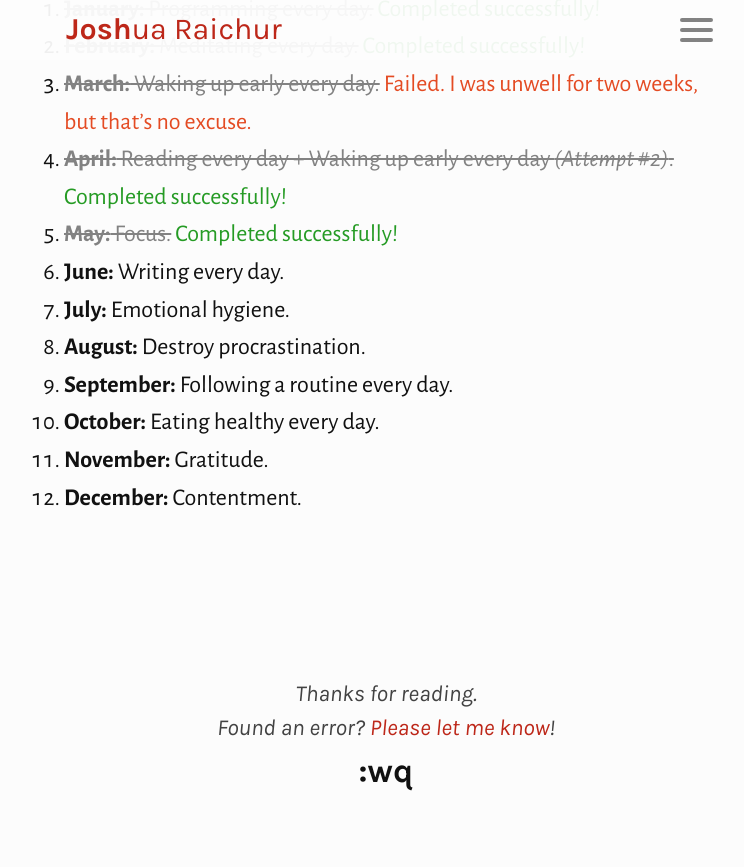
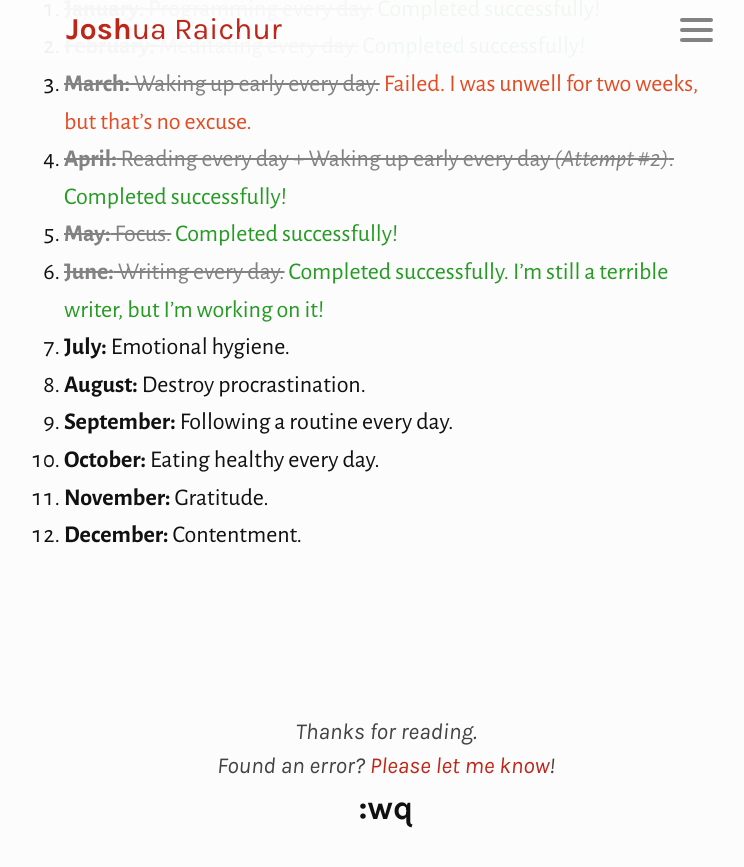
Before and after one commit to JEKYLL-WEB-TEMPLATES/raichur.github.io, a Jekyll site: the page built from _posts/2015-01-03-habits-2015.md, in a window 1280 px wide and 900 px high, scrolled down 525 px. Shown: the top 867 px of the window, without its empty margins (254-998 px from the left). Built offline with Jekyll 4.4.1, drawn with Linux system fonts in a browser that asks for light colours.

Commit message:
Update: Habits post

```diff
--- a/_posts/2015-01-03-habits-2015.md
+++ b/_posts/2015-01-03-habits-2015.md
@@ -14,7 +14,7 @@ Habits to create in 2015:
 3. <del>**March:** Waking up early every day.</del> <span class="fail">Failed. I was unwell for two weeks, but that's no excuse.</span>
 4. <del>**April:** Reading every day + Waking up early every day <i>(Attempt #2)</i>.</del> <span class="success">Completed successfully!</span>
 5. <del>**May:** Focus.</del> <span class="success">Completed successfully!</span>
-6. **June:** Writing every day.
+6. <del>**June:** Writing every day.</del> <span class="success">Completed successfully. I'm still a terrible writer, but I'm working on it!</span>
 7. **July:** Emotional hygiene.
 8. **August:** Destroy procrastination.
 9. **September:** Following a routine every day.
```
